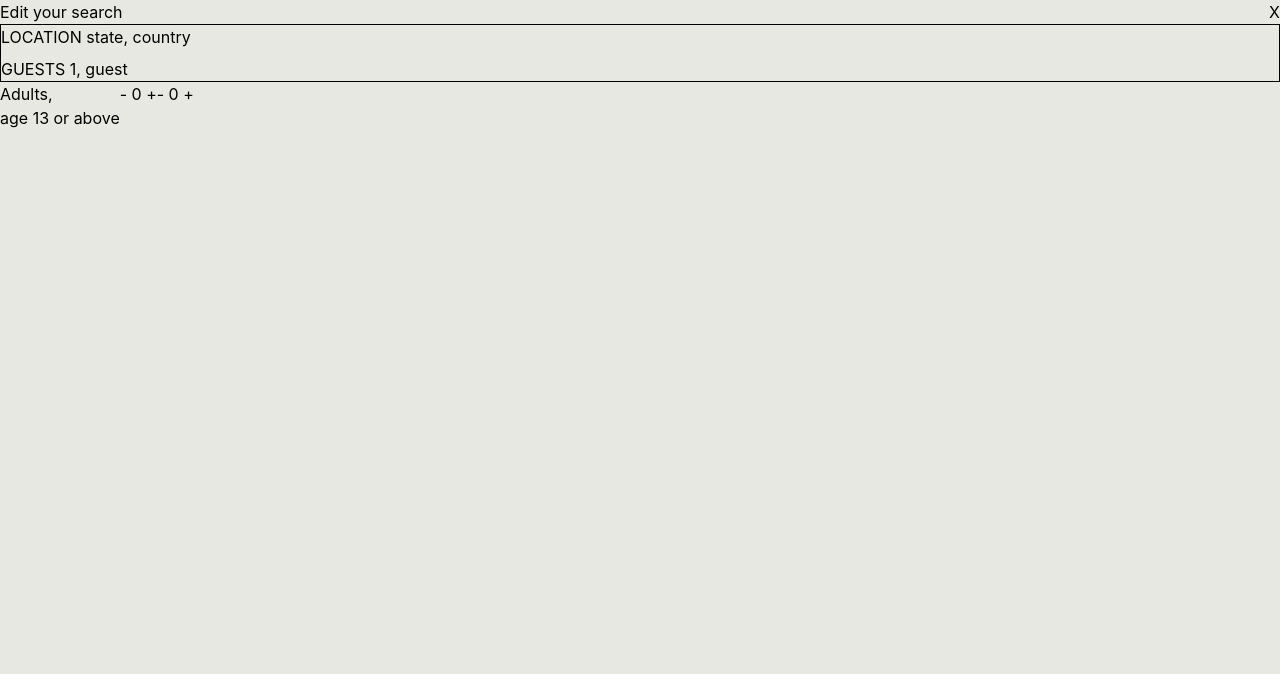
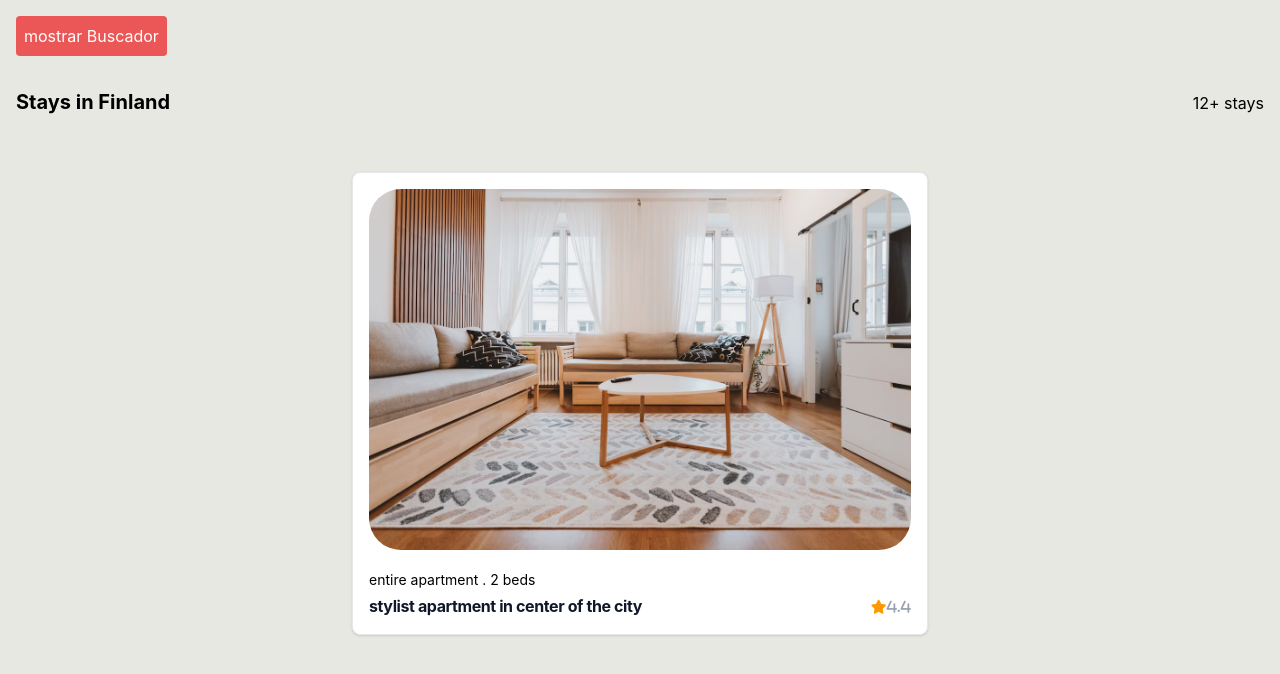
Before and after one commit to RicardoMirandadev/windbanb, a website built with Vite: page index.html in a window 1280 px wide. Built offline with nearby package versions, Linux system fonts and the light colour scheme.

Commit message:
guardamos imagen para probar

```diff
--- a/index.html
+++ b/index.html
@@ -1,70 +1,95 @@
-<!DOCTYPE html>
+<!doctype html>
 <html lang="en">
     <head>
-    <meta charset="UTF-8">
+      <meta charset="UTF-8" />
+      <link rel="stylesheet" href="https://cdnjs.cloudflare.com/ajax/libs/font-awesome/6.4.0/css/all.min.css">
       <link rel="icon" type="image/svg+xml" href="/favicon.svg" />
-    <meta name="viewport" content="width=device-width, initial-scale=1.0">
+      <meta name="viewport" content="width=device-width, initial-scale=1.0" />
       <title>windbnb</title>
-    <link rel="stylesheet" href="/src/style.css">
+      <link rel="stylesheet" href="./src/style.css" />
       <script type="module" src="/src/scripts/main.js"></script>
     </head>
   <body class="bg-olive-200">
 
-    <div id="menu" class="">
-        <div class="flex justify-between">
-            <h2>Edit your search</h2>
-            <button>X</button>
+    <div id="menu" class="fixed -top-full left-0 w-full bg-white text-black p-6 z-50 transition-all duration-300 shadow-lg">
+        <div class="flex justify-between items-center mb-6">
+            <h2 class="font-bold">Edit your search</h2>
+            <button id="ocultar" class="bg-gray-300 p-2 rounded-full font-bold px-4">X</button>
         </div>
 
-        <div class="border">
-            <div>
-                <span>LOCATION</span>
-                <span>state, country</span>
+        <div class="border border-gray-300 rounded-2xl p-4 mb-6">
+        <div class="pb-2 border-b">
+          <span class="text-xs text-gray-500 block">LOCATION</span>
+          <span class="font-medium">state, country</span>
         </div>
         <div class="pt-2">
-                <span>GUESTS</span>
-                <span id="tottal guests">1, guest</span>
+          <span class="text-xs text-gray-500 block">GUESTS</span>
+          <span id="totalguests" class="font-medium">1, guest</span>
         </div>
       </div>
 
-        <div class="flex">
-            <div class="flex">
+      <div class="flex flex-col gap-4 mb-6">
+         <div class="flex justify-between items-center">
           <div>
-                    <p>Adults, </p>
-                    <p>age 13 or above</p>
+            <p class="font-bold text-sm">Adults,</p>
+            <p class="text-xs text-gray-400">age 13 or above</p>
           </div>
-            <div>
-                <button>-</button>
-                <span>0</span>
-                <button>+</button>
+          <div class="flex items-center gap-3">
+            <button id="btn-adults-sub" class="w-8 h-8 border border-gray-400 rounded flex items-center justify-center">-</button>
+            <span id="txt-adults">0</span>
+            <button id="btn-adults-add" class="w-8 h-8 border border-gray-400 rounded flex items-center justify-center">+</button>
           </div>
         </div>
 
-        <div class="flex">
+         <div class="flex justify-between items-center">
           <div>
-                <p></p>
-                <p></p>
+            <p class="font-bold text-sm">Children</p>
+            <p class="text-xs text-gray-400">Ages 0 to 12</p>
           </div>
-            <div>
-                <button>-</button>
-                <span>0</span>
-                <button>+</button>
+          <div class="flex items-center gap-3">
+            <button id="btn-children-sub" class="w-8 h-8 border border-gray-400 rounded flex items-center justify-center">-</button>
+            <span id="txt-children">0</span>
+            <button id="btn-children-add" class="w-8 h-8 border border-gray-400 rounded flex items-center justify-center">+</button>
+          </div>
         </div>
     </div>
 
-        <div>
-            <div>
-                <p></p>
-                <p></p>
-            </div>
-            <div>
-                <button></button>
-                <span></span>
-                <button></button>
+        <div class="flex justify-center">
+          <button id="btn-search" class="bg-red-200 text-white px-8 py-3 rounded-full font-medium">search</button>
         </div>
     </div>
-    </div></div>
+
+            <div class="p-4">
+                <button id="mostrar" class="bg-[#EB5757] text-white p-2 rounded" >mostrar Buscador</button>
+
+                <div class="flex justify-between items-baseline mt-4">
+                 <h1 class="text-xl font-bold mt-4">Stays in Finland</h1>
+                 <span class="" id="txt-adults">12+ stays</span>
+                </div>
 
 
+                <div id="stays-container" class="grid grid-cols-1 gap-4 mt-6"></div>
+            </div>
+         <div class="bg-white rounded-lg shadow border border-gray-200 max-w-xl mx-auto my-4 p-4">
+
+
+    <div class="text-sm text-gray-800 mb-3">
+        <img class="rounded-4xl" src="/src/images/fin.jpg" alt="">
+    </div>
+
+    <div class="pt-2 text-sm to-gray-500">
+
+        <div class="flex items-center justify-between">
+         <span> entire apartment . 2 beds</span>
+        </div>
+        <span class="flex justify-between items-baseline gap-1 font-semibold text-gray-700">
+            <h3 class="mt-1 text-gray-900 font-bold text-base tracking-tight">stylist apartment in center of the city</h3>
+            <i class="fa-solid fa-star star text-amber-500"><span class=" text-gray-400 score">4.4</span></i>
+
+          </span>
+
+        </div>
+
+</div>
    </body>
 </html>
--- a/src/scripts/main.js
+++ b/src/scripts/main.js
@@ -4,21 +4,16 @@ async function loadStays() {
     return stays;
 }
 
-// 1. Seleccionamos los elementos del HTML por IDs
 const menu = document.querySelector("#menu");
 const ocultar = document.querySelector("#ocultar");
 const mostrar = document.querySelector("#mostrar");
 
-// 2. Evento para OCULTAR la barra rojadel menu  (la manda hacia arriba, fuera de la pantalla)
 ocultar.addEventListener("click", () => {
     menu.classList.remove("top-0");
     menu.classList.add("-top-40");
 });
 
-// 2.5  (la regresa a su posición original visible)
 mostrar.addEventListener("click", () => {
     menu.classList.remove("-top-40");
     menu.classList.add("top-0");
 });
-
-// 3.
```
Also changed, not shown: src/images/fin.jpg (added), 1 other file. Lines whose indentation alone changed are shown as unchanged.
